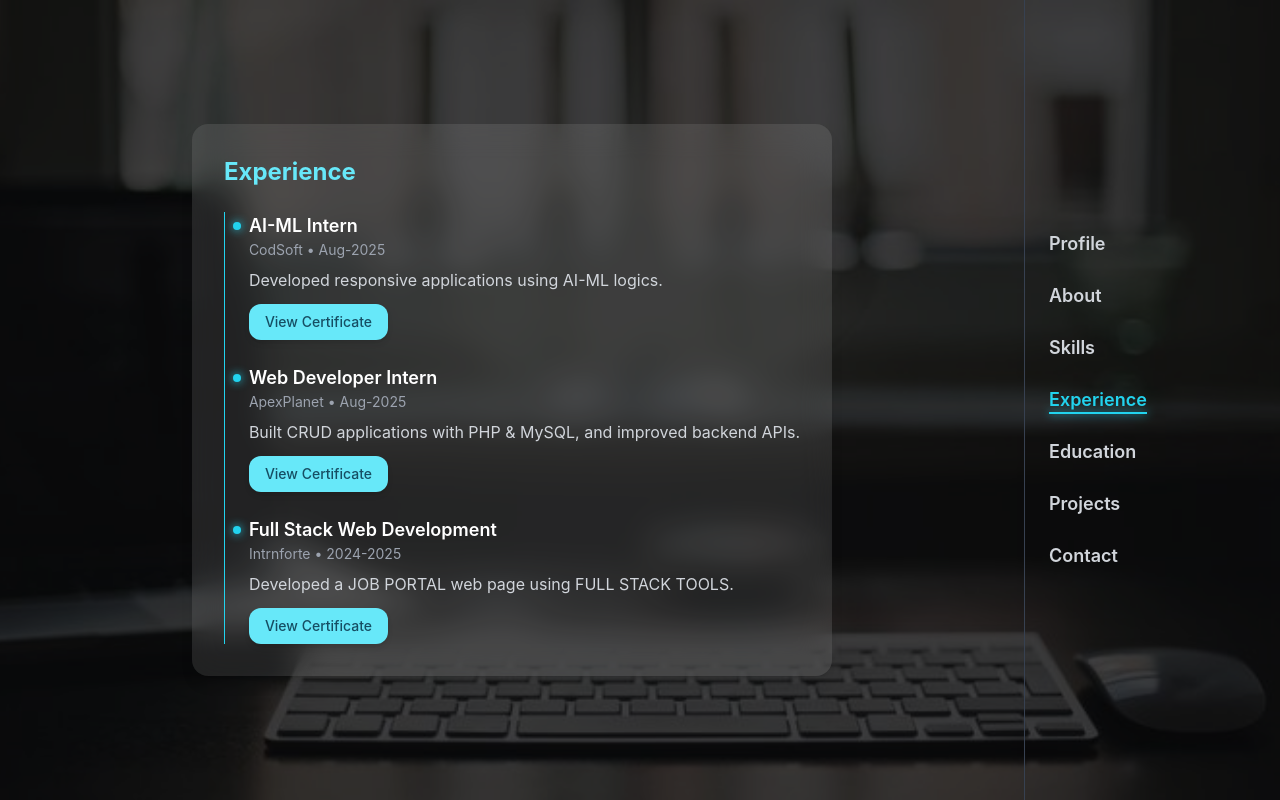
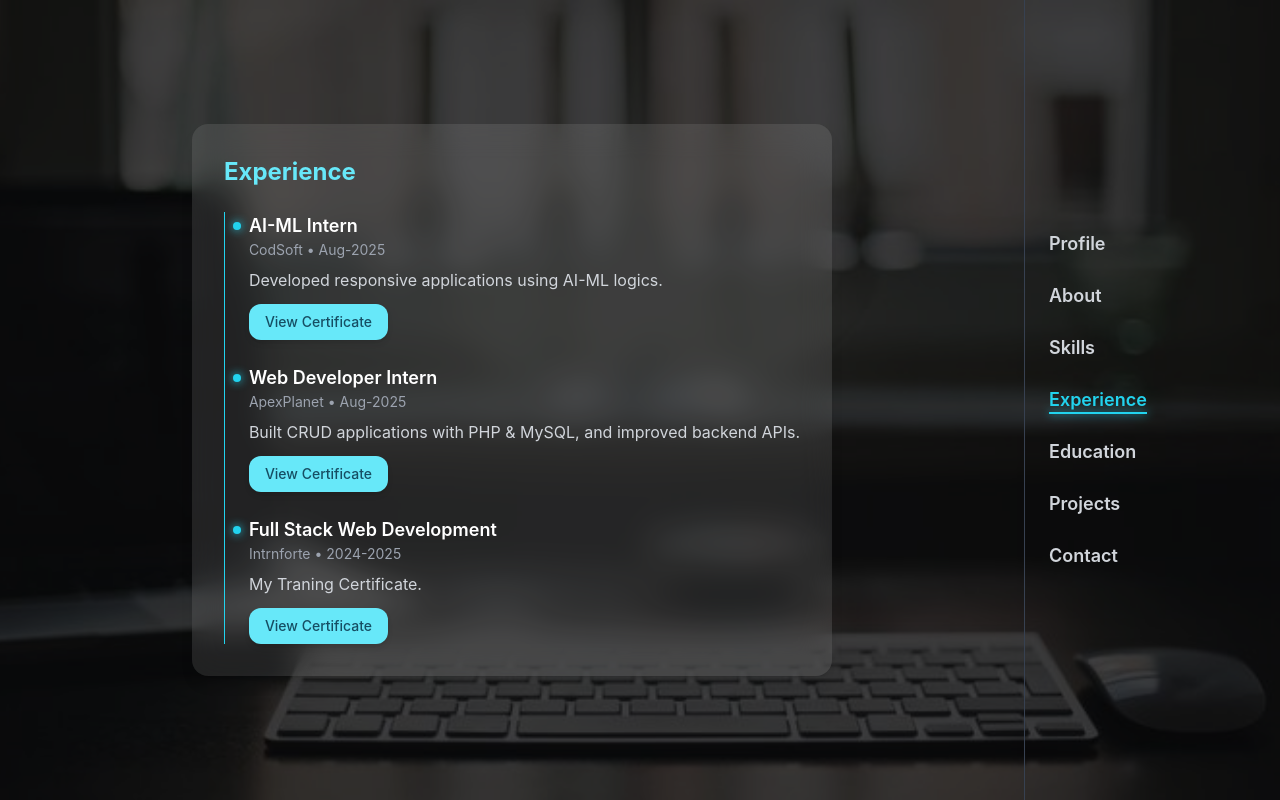
Before and after one commit to Surya-1432/my-portfolio, a React (Create React App) app: page / in a window 1280 px wide. Both pictures are taken after a click on the button "Experience". Built offline with nearby package versions, Linux system fonts and the light colour scheme.

Commit message:
new updates-1

```diff
--- a/src/components/Experience.jsx
+++ b/src/components/Experience.jsx
@@ -22,6 +22,8 @@ const experiences = [
     period: "2024-2025",
     description: "Developed a JOB PORTAL web page using FULL STACK TOOLS.",
     certificate: "/certificates/Full_Stack_Web_Development.pdf",
+    description:"My Traning Certificate.",
+    certificate:"/certificates/Internship Training.jpg",
   },
 ];
 
```
Also changed, not shown: public/certificates/Internship Training.jpg (added).
